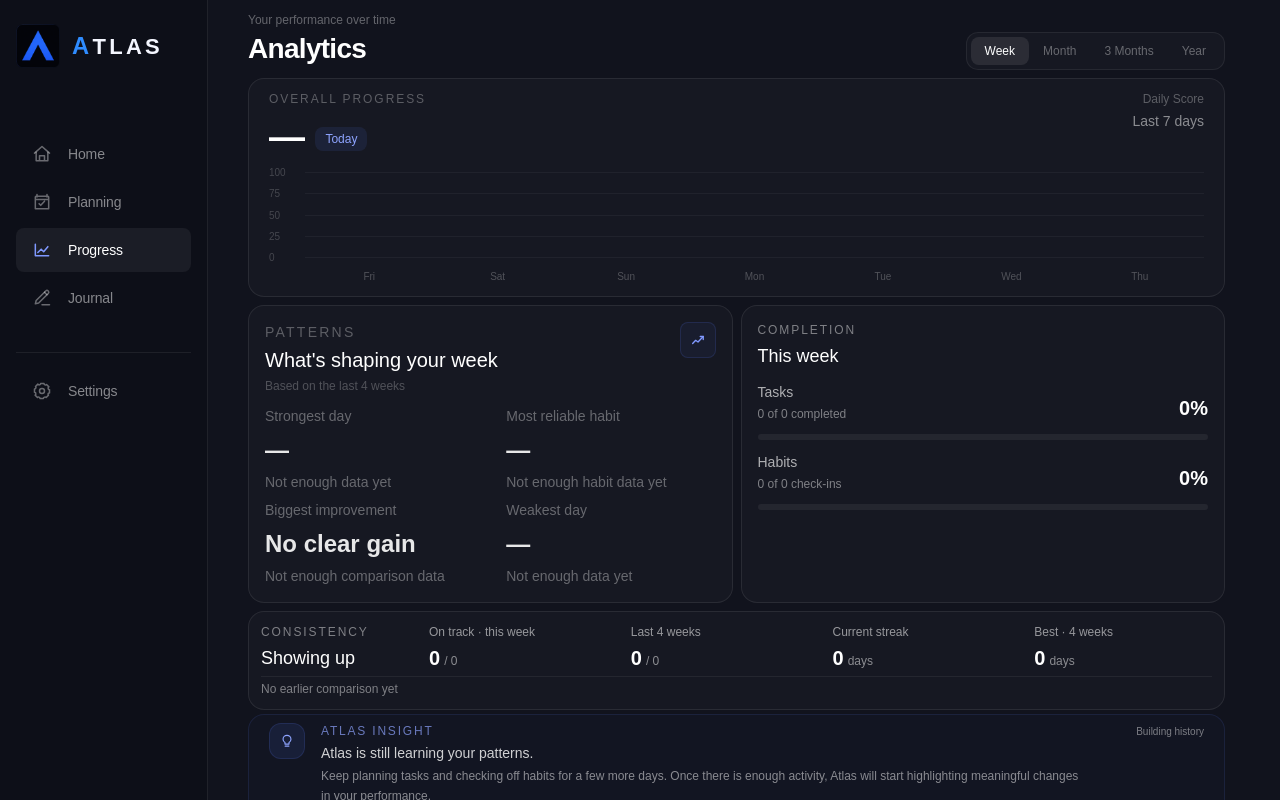
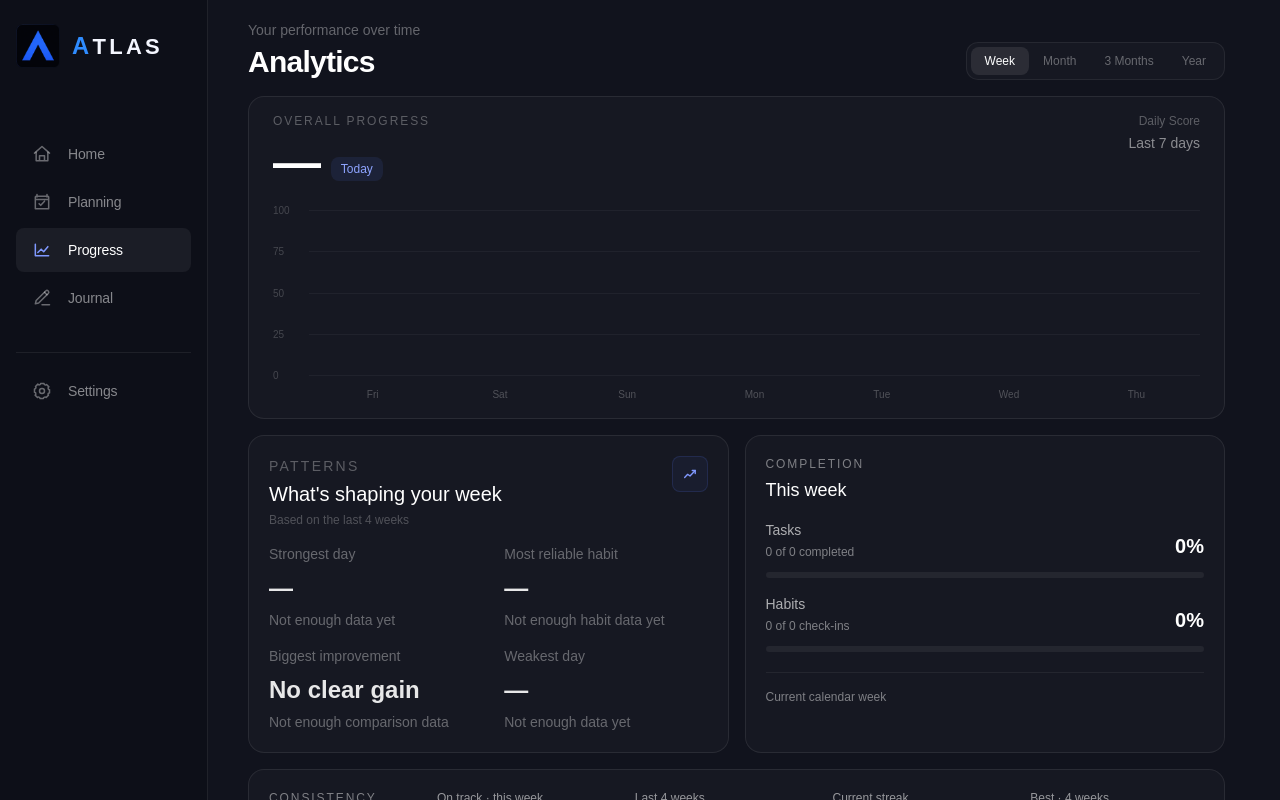
Before and after one commit to HB-16-Manoel/Atlas, a Next.js app: page / in a window 1280 px wide. Both pictures are taken after a click on the button "Progress". Built offline with nearby package versions, Linux system fonts and the light colour scheme; no server answers.

Commit message:
Restore spacious desktop Progress sections and goal controls

```diff
--- a/app/components/Progress.tsx
+++ b/app/components/Progress.tsx
@@ -1,7 +1,6 @@
 "use client";
 
 import {
-  useEffect,
   useRef,
   useState,
 } from "react";
@@ -1996,22 +1995,6 @@ export default function Progress({
     useRef<HTMLElement | null>(
       null
     );
-
-  const [analyticsOverflows, setAnalyticsOverflows] = useState(true);
-
-  useEffect(() => {
-    const container = scrollRef.current;
-    const analytics = overviewRef.current;
-    if (!container || !analytics) return;
-    const observer = new ResizeObserver(() => {
-      // Native snapping can skip the tail of an oversized section. Use ordinary
-      // scrolling whenever Analytics needs more than one available viewport.
-      setAnalyticsOverflows(analytics.scrollHeight > container.clientHeight + 1);
-    });
-    observer.observe(container);
-    observer.observe(analytics);
-    return () => observer.disconnect();
-  }, []);
 
   /* ============================================================
    * TODAY / CURRENT CALENDAR WEEK
@@ -2681,7 +2664,6 @@ export default function Progress({
   return (
     <div
       data-progress-scroll
-      data-analytics-overflow={analyticsOverflows}
       role="region"
       aria-label="Progress sections"
       tabIndex={0}
@@ -2695,13 +2677,11 @@ export default function Progress({
         md:h-full
         md:min-h-0
         md:snap-y
-        md:snap-proximity
-        md:data-[analytics-overflow=true]:snap-none
+        md:snap-mandatory
         motion-reduce:scroll-auto
         md:scroll-smooth
         md:overflow-y-auto
         md:overscroll-contain
-        md:scroll-py-5
         md:[scrollbar-gutter:stable]
         focus-visible:outline focus-visible:outline-[#5B7CFF]/50
       "
@@ -2722,17 +2702,17 @@ export default function Progress({
           md:min-h-full
           md:snap-start
           md:px-10
-          md:pt-3
-          md:pb-4
+          md:pt-5
+          md:pb-8
         "
       >
         <div className="flex flex-col gap-4 md:flex-row md:items-end md:justify-between md:gap-0">
           <div>
-            <p className="text-sm text-white/35 md:text-xs">
+            <p className="text-sm text-white/35">
               Your performance over time
             </p>
 
-            <h2 className="mt-1 text-[1.75rem] font-semibold tracking-[-0.025em] md:mt-0 md:text-[1.75rem]">
+            <h2 className="mt-1 text-[1.75rem] font-semibold tracking-[-0.025em] md:text-3xl">
               Analytics
             </h2>
           </div>
@@ -2785,7 +2765,7 @@ export default function Progress({
 
         {/* OVERALL PROGRESS */}
 
-        <div className="mt-4 min-w-0 rounded-2xl border border-white/[0.08] bg-white/[0.025] px-4 pb-4 pt-4 md:mt-2 md:px-5 md:pb-3 md:pt-3">
+        <div className="mt-4 min-w-0 rounded-2xl border border-white/[0.08] bg-white/[0.025] px-4 pb-4 pt-4 md:px-6">
           <div className="flex items-start justify-between gap-4">
             <div>
               <p className="text-xs font-medium uppercase tracking-[0.16em] text-white/30">
@@ -2793,7 +2773,7 @@ export default function Progress({
               </p>
 
               <div className="mt-2.5 flex items-end gap-3">
-                <span className="text-4xl font-semibold tracking-[-0.045em] md:text-4xl">
+                <span className="text-4xl font-semibold tracking-[-0.045em] md:text-5xl">
                   {
                     overallScore ??
                     "—"
@@ -2821,7 +2801,7 @@ export default function Progress({
             </div>
           </div>
 
-          <div className="relative mt-4 h-[165px] md:mt-2 md:h-[100px]">
+          <div className="relative mt-4 h-[165px] md:h-[180px]">
             <div className="absolute inset-0 flex flex-col justify-between">
               {[
                 "100",
@@ -3040,8 +3020,8 @@ export default function Progress({
 
         {/* PATTERNS + COMPLETION */}
 
-        <div className="mt-4 grid grid-cols-1 gap-4 md:mt-2 md:grid-cols-2 md:gap-2">
-          <div className="rounded-2xl border border-white/[0.08] bg-white/[0.025] p-4 md:p-4">
+        <div className="mt-4 grid grid-cols-1 gap-4 md:grid-cols-2 md:gap-4">
+          <div className="rounded-2xl border border-white/[0.08] bg-white/[0.025] p-4 md:p-5">
             <div className="flex items-start justify-between">
               <div>
                 <p className="text-sm font-medium uppercase tracking-[0.16em] text-white/30">
@@ -3083,7 +3063,7 @@ export default function Progress({
               </div>
             </div>
 
-            <div className="mt-4 grid grid-cols-2 gap-x-4 gap-y-5 md:mt-3 md:gap-x-8 md:gap-y-2">
+            <div className="mt-4 grid grid-cols-2 gap-x-4 gap-y-5 md:gap-x-8 md:gap-y-4">
               <div>
                 <p className="text-sm text-white/35">
                   Strongest day
@@ -3175,7 +3155,7 @@ export default function Progress({
 
           {/* COMPLETION */}
 
-          <div className="rounded-2xl border border-white/[0.08] bg-white/[0.025] p-4 md:p-4">
+          <div className="rounded-2xl border border-white/[0.08] bg-white/[0.025] p-4 md:p-5">
             <p className="text-xs font-medium uppercase tracking-[0.16em] text-white/30 md:text-white/45">
               Completion
             </p>
@@ -3184,7 +3164,7 @@ export default function Progress({
               This week
             </h3>
 
-            <div className="mt-4 space-y-4 md:mt-3 md:space-y-3">
+            <div className="mt-4 space-y-4">
               <div>
                 <div className="flex items-end justify-between">
                   <div>
@@ -3256,26 +3236,26 @@ export default function Progress({
               </div>
             </div>
 
-            <div className="mt-5 border-t border-white/[0.06] pt-4 md:hidden">
+            <div className="mt-5 border-t border-white/[0.06] pt-4">
               <p className="text-xs text-white/30 md:text-white/45">
                 Current calendar week
               </p>
             </div>
           </div>
-          <div data-consistency-card className="hidden rounded-2xl border border-white/[0.08] bg-white/[0.025] p-3 md:col-span-2 md:block">
+          <div data-consistency-card className="hidden rounded-2xl border border-white/[0.08] bg-white/[0.025] p-5 md:block md:col-span-2">
             <div className="flex items-start gap-6">
             <div className="w-36 shrink-0">
               <p className="text-xs font-medium uppercase tracking-[0.16em] text-white/45">Consistency</p>
               <h3 className="mt-1 text-lg font-medium">Showing up</h3>
             </div>
             <dl className="grid min-w-0 flex-1 grid-cols-2 gap-x-6 gap-y-4 lg:grid-cols-4">
-              <div><dt className="text-xs text-white/55">On track · this week</dt><dd className="mt-1 text-xl font-semibold">{onTrackDays}<span className="ml-1 text-xs font-normal text-white/50">/ {plannedDayCount}</span></dd></div>
-              <div><dt className="text-xs text-white/55">Last 4 weeks</dt><dd className="mt-1 text-xl font-semibold">{last28OnTrack}<span className="ml-1 text-xs font-normal text-white/50">/ {last28PlannedDays.length}</span></dd></div>
-              <div><dt className="text-xs text-white/55">Current streak</dt><dd className="mt-1 text-xl font-semibold">{currentStreak}<span className="ml-1 text-xs font-normal text-white/50">days</span></dd></div>
-              <div><dt className="text-xs text-white/55">Best · 4 weeks</dt><dd className="mt-1 text-xl font-semibold">{bestStreak}<span className="ml-1 text-xs font-normal text-white/50">days</span></dd></div>
+              <div><dt className="text-xs text-white/55">On track · this week</dt><dd className="mt-2 text-xl font-semibold">{onTrackDays}<span className="ml-1 text-xs font-normal text-white/50">/ {plannedDayCount}</span></dd></div>
+              <div><dt className="text-xs text-white/55">Last 4 weeks</dt><dd className="mt-2 text-xl font-semibold">{last28OnTrack}<span className="ml-1 text-xs font-normal text-white/50">/ {last28PlannedDays.length}</span></dd></div>
+              <div><dt className="text-xs text-white/55">Current streak</dt><dd className="mt-2 text-xl font-semibold">{currentStreak}<span className="ml-1 text-xs font-normal text-white/50">days</span></dd></div>
+              <div><dt className="text-xs text-white/55">Best · 4 weeks</dt><dd className="mt-2 text-xl font-semibold">{bestStreak}<span className="ml-1 text-xs font-normal text-white/50">days</span></dd></div>
             </dl>
             </div>
-            <p className="mt-1 border-t border-white/[0.06] pt-1 text-xs text-white/45">{previous28PlannedDays.length ? (consistencyDifference > 0 ? `↑ ${consistencyDifference} days vs previous 4 weeks` : consistencyDifference < 0 ? `↓ ${Math.abs(consistencyDifference)} days vs previous 4 weeks` : "Same as previous 4 weeks") : "No earlier comparison yet"}</p>
+            <p className="mt-3 border-t border-white/[0.06] pt-3 text-xs text-white/45">{previous28PlannedDays.length ? (consistencyDifference > 0 ? `↑ ${consistencyDifference} days vs previous 4 weeks` : consistencyDifference < 0 ? `↓ ${Math.abs(consistencyDifference)} days vs previous 4 weeks` : "Same as previous 4 weeks") : "No earlier comparison yet"}</p>
           </div>
         </div>
 
@@ -3290,7 +3270,7 @@ export default function Progress({
          * REAL ATLAS INSIGHT V1
          * ====================================================== */}
 
-        <div data-atlas-insight className="mt-4 rounded-2xl border border-[#5B7CFF]/12 bg-[#5B7CFF]/[0.025] px-4 py-4 md:mt-1 md:px-5 md:py-2">
+        <div data-atlas-insight className="mt-4 rounded-2xl border border-[#5B7CFF]/12 bg-[#5B7CFF]/[0.025] px-4 py-4 md:mt-4 md:px-5 md:py-4">
           <div className="flex items-start gap-3 md:gap-4">
             <div className="flex h-9 w-9 shrink-0 items-center justify-center rounded-xl border border-[#5B7CFF]/15 bg-[#5B7CFF]/10 text-[#8EA4FF]">
               <svg
@@ -3328,13 +3308,13 @@ export default function Progress({
                 </span>
               </div>
 
-              <p className="mt-2 text-sm font-medium text-white/80 md:mt-1">
+              <p className="mt-2 text-sm font-medium text-white/80">
                 {
                   atlasInsight.title
                 }
               </p>
 
-              <p className="mt-1.5 max-w-3xl text-xs leading-relaxed text-white/35 md:mt-1 md:text-white/50">
+              <p className="mt-1.5 max-w-3xl text-xs leading-relaxed text-white/35 md:text-white/50">
                 {
                   atlasInsight.body
                 }
@@ -3350,7 +3330,7 @@ export default function Progress({
             )
           }
 
-          className="mx-auto mt-5 flex min-h-11 items-center gap-2 rounded-lg px-3 py-2 text-xs text-white/35 transition hover:bg-white/[0.03] hover:text-white/45 md:mt-1 md:min-h-0 md:py-1 md:text-white/35"
+          className="mx-auto mt-5 flex min-h-11 items-center gap-2 rounded-lg px-3 py-2 text-xs text-white/35 transition hover:bg-white/[0.03] hover:text-white/45 md:mt-4 md:min-h-0 md:py-1.5 md:text-white/25"
         >
           <span>
             Goals
```
Also changed, not shown: app/components/Goals.tsx (+20 -21 lines), scripts/test-desktop-progress.mjs (+24 -25 lines).
